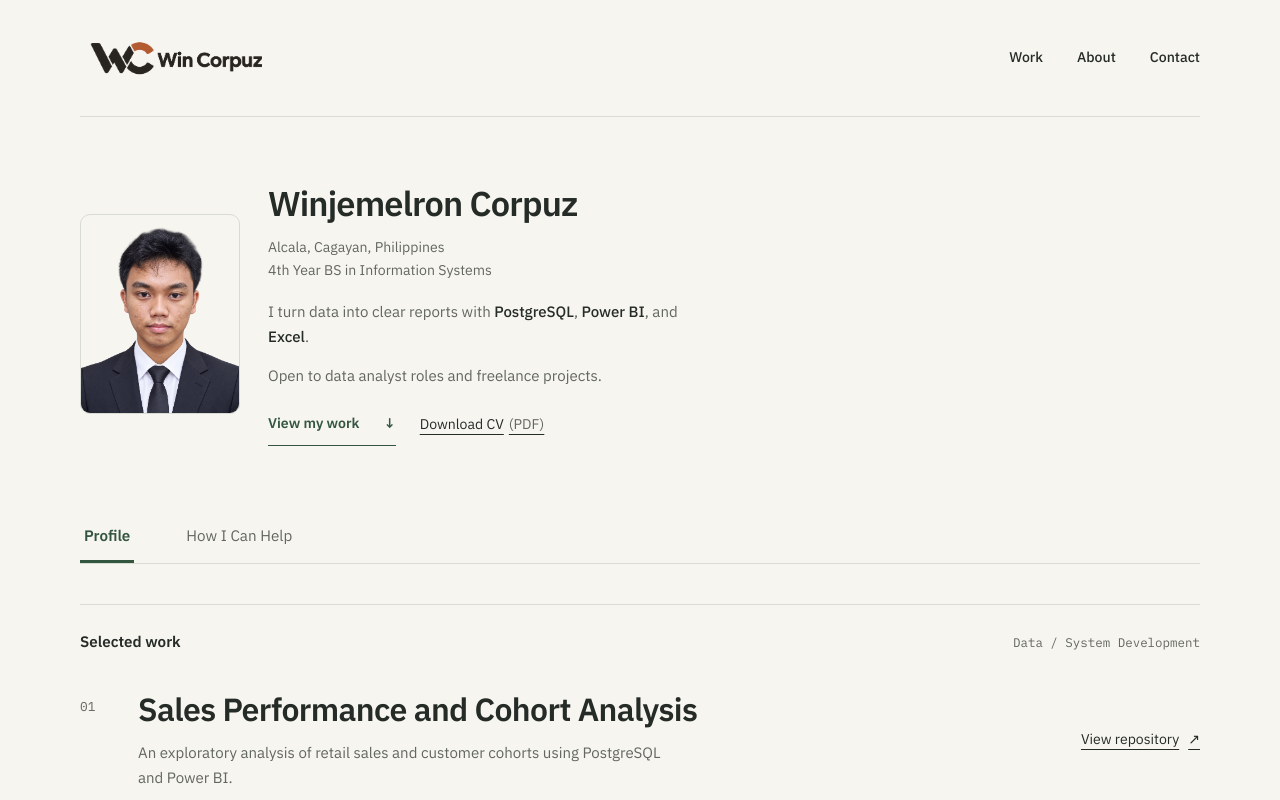
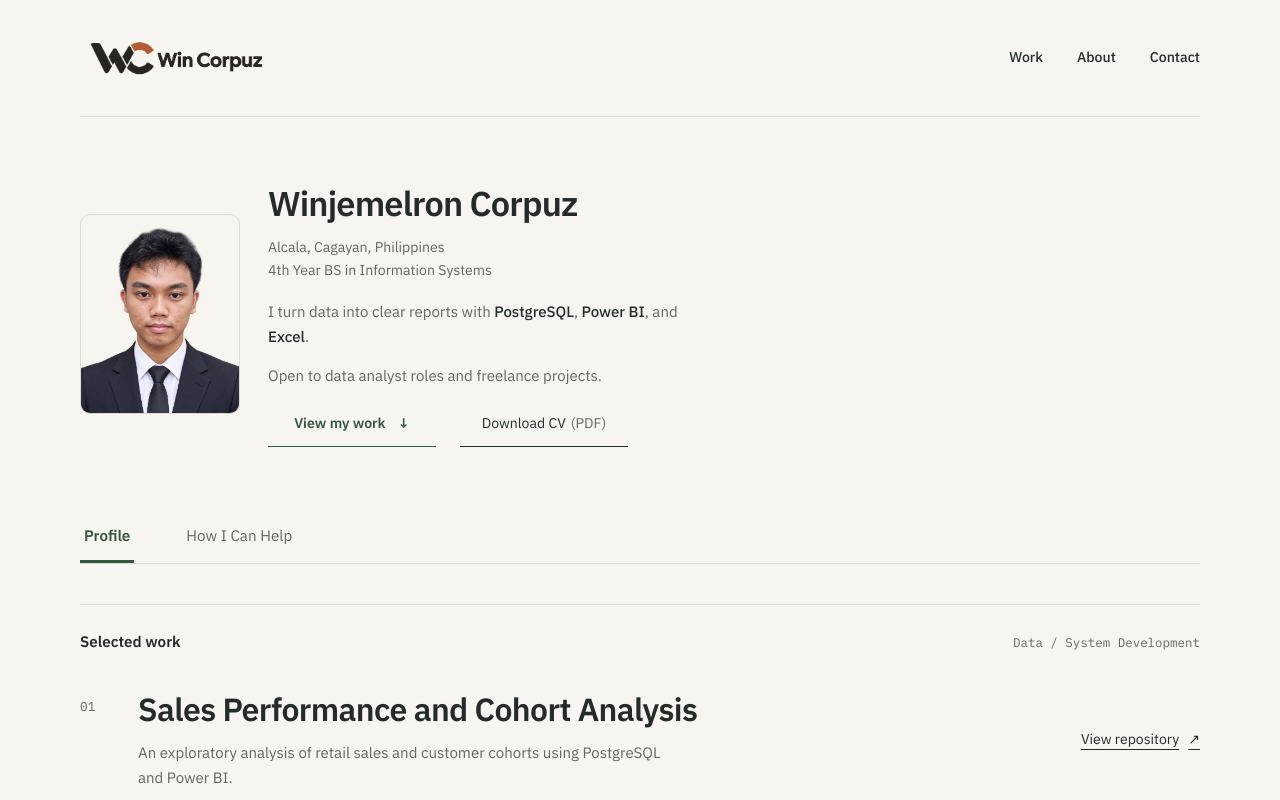
Before and after one commit to pd-winsql/portfolio, a React (Vite) app: page / in a window 1280 px wide. Shown: the top 800 px of the page. Built offline with nearby package versions, Linux system fonts and the light colour scheme.

Commit message:
hero section CTA symetrical

```diff
--- a/styles.css
+++ b/styles.css
@@ -173,6 +173,18 @@ h1 {
     justify-content: center;
     align-items: center;
     gap: 12px 24px;
+    width: min(100%, 360px);
+}
+.hero-actions > a {
+    flex: 1 1 150px;
+    min-height: 44px;
+    padding-block: 9px;
+    justify-content: center;
+    border-bottom: 1px solid currentColor;
+    text-decoration: none;
+}
+.hero-actions > a:hover {
+    text-decoration: none;
 }
 .cv-link {
     display: inline-flex;
@@ -180,14 +192,13 @@ h1 {
     gap: 5px;
     min-height: 44px;
     font-size: .88rem;
-    text-decoration: underline;
 }
 .cv-format { color: var(--muted); }
 .primary-link {
     display: inline-flex;
     align-items: center;
     justify-content: space-between;
-    gap: 24px;
+    gap: 12px;
     color: var(--accent);
     border-bottom: 1px solid var(--accent);
     padding-block: 9px;
```
